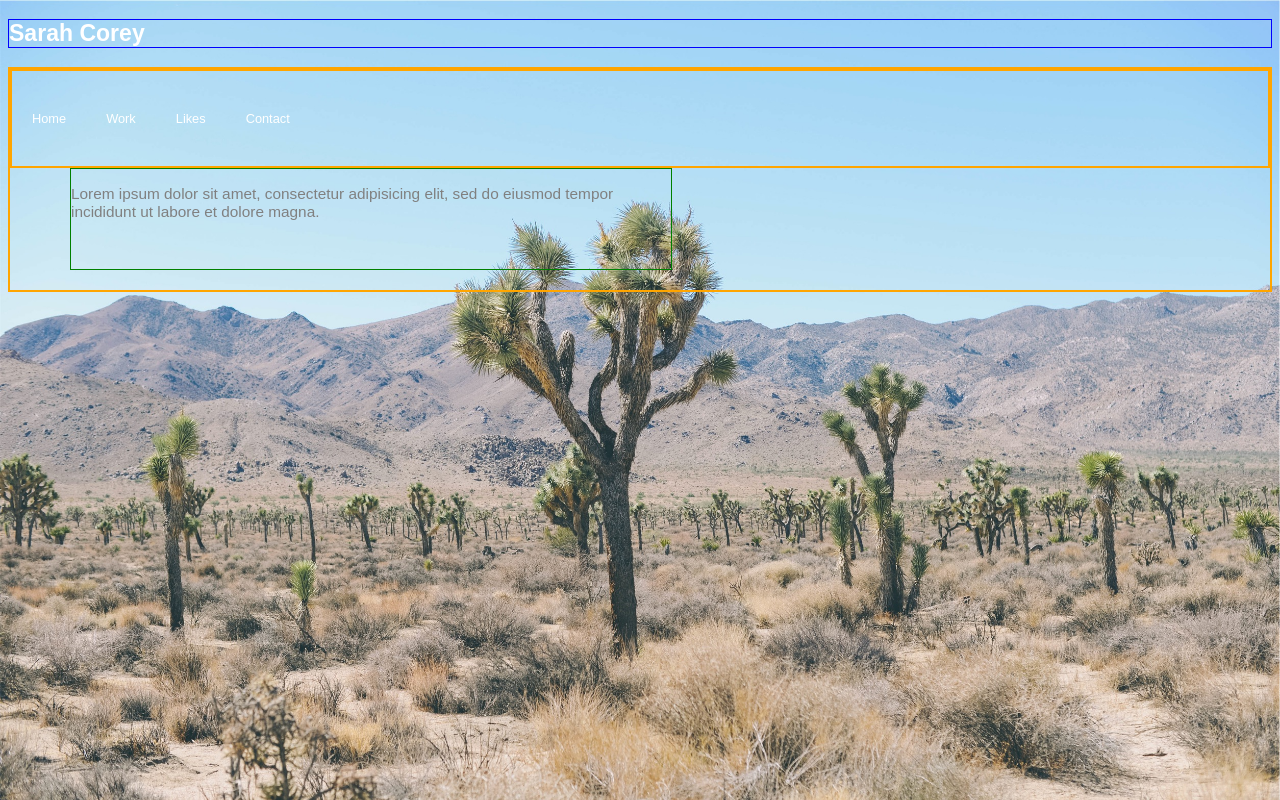
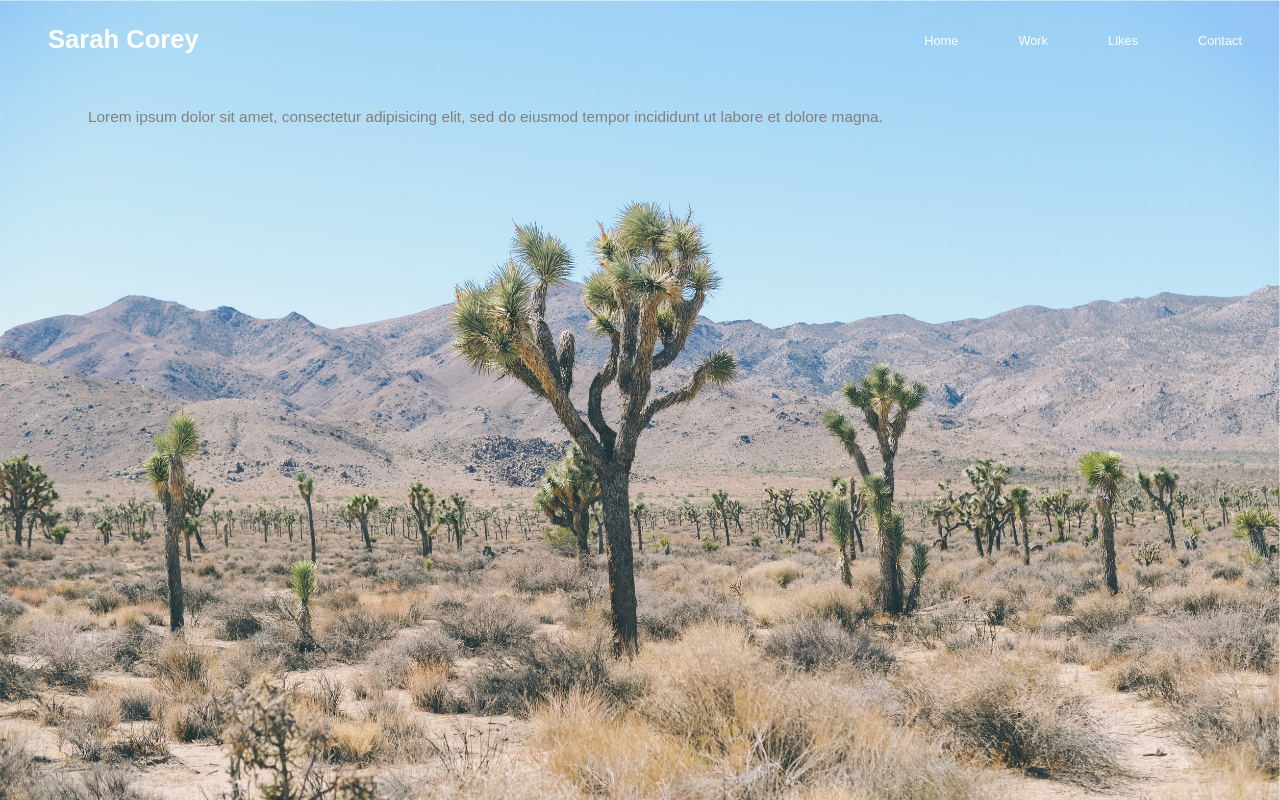
Before and after one commit to Slyncorey34/Portfolio, a plain HTML site: page contact.html in a window 1280 px wide. Drawn offline with Linux system fonts and the light colour scheme.

Commit message:
Layout changes to navBar and text section

```diff
--- a/contact.html
+++ b/contact.html
@@ -4,16 +4,19 @@
 	<link rel="stylesheet" type="text/css" href="scorey_portfolio.css"/>
 </head>
 <body>
-	<section>
-	<h1>Sarah Corey</h1>
+	<!-- <h1>Sarah Corey</h1> -->
+	<ul id="nav-bar">
 
-	<ul id="nav-bar">
-		<ul>
+			<li><h1>Sarah Corey</h1></li>
+		<ul style="float:right;list-style-type:none;">
 			<li><a href="index.html">Home</a></li>
 			<li><a href="work.html">Work</a></li>
 			<li><a href="about.html">Likes</a></li>
 			<li><a href= "contact.html">Contact</a></li>
 		</ul>
+
+	</ul>
+</ul>
 	<div id="description">
 			<p>
 			Lorem ipsum dolor sit amet, consectetur adipisicing elit, sed do eiusmod tempor incididunt ut labore et dolore magna.
--- a/scorey_portfolio.css
+++ b/scorey_portfolio.css
@@ -15,35 +15,28 @@ html {
 	position: relative;
 }
 
-h1{
-	color: white;
-	/*width: 200px;*/
-	font-size: 180%;
-	/*margin-left: 60px;*/
-	border: 1px solid blue;
-}
-
 ul {
     list-style-type: none;
     margin: 0;
-    padding: 0;
+    padding-left: 40px;
+    padding-bottom: 10px;
     overflow: hidden;
-    border: 2px solid orange;
+/*    border: 2px solid orange;*/
 }
 
 #nav-bar li {
     float: left;
     display:block;
     color: white;
+    /*font-size: 115%;*/
 }
 
 #nav-bar a{
 	display: block;
     color: white;
     text-align: center;
-    padding: 40px 20px;
+    padding: 25px 30px;
     text-decoration: none;
-	color: white;
 
 }
 #nav-bar a:hover{
@@ -51,12 +44,12 @@ ul {
 }
 
 #description{
-	width: 600px;
+	width: 80%;
 	height: 100px;
-	border: 1px solid green;
+	/*border: 1px solid green;*/
 	clear: both;
 	margin-bottom: 20px;
-	margin-left: 60px;
+	margin-left: 80px;
 	font-size: 120%;
 }
 #gallery{
```
Also changed, not shown: about.html (+7 -2 lines), index.html (+7 -2 lines), work.html (+2 -11 lines).
